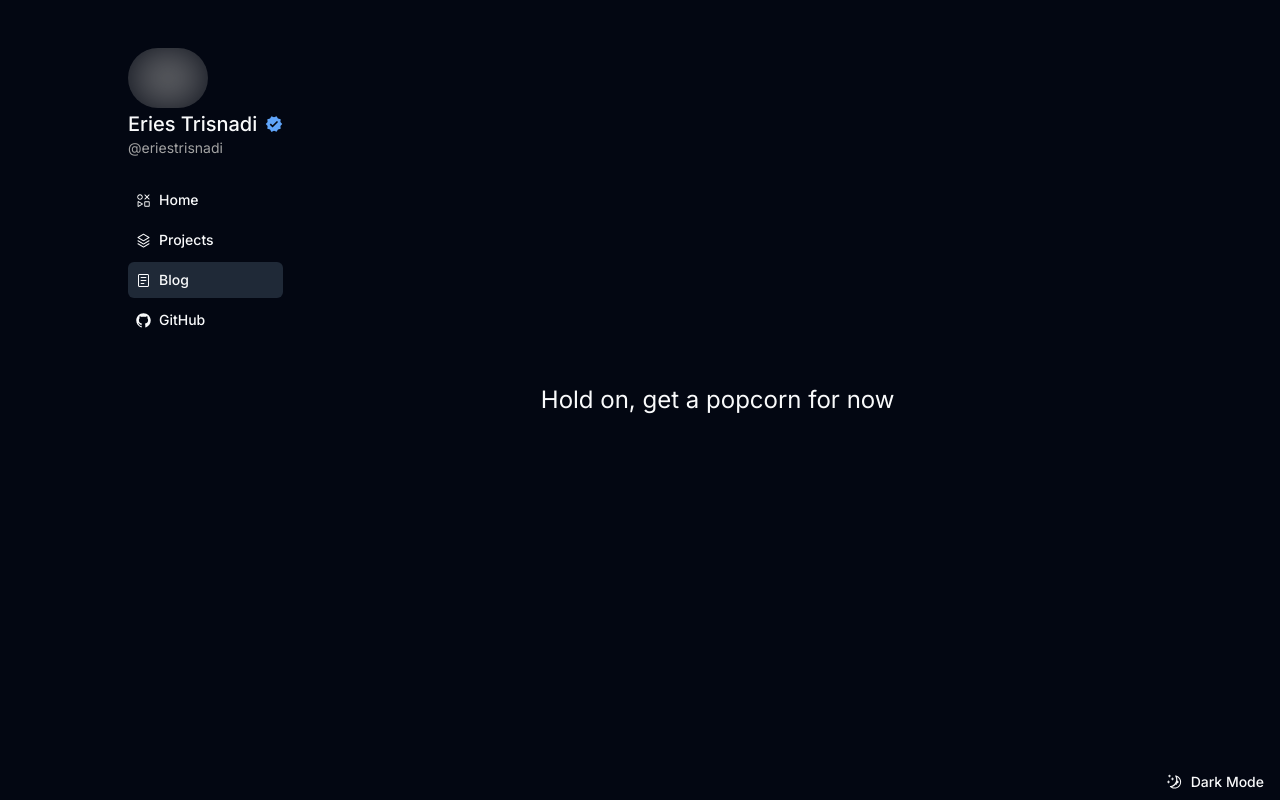
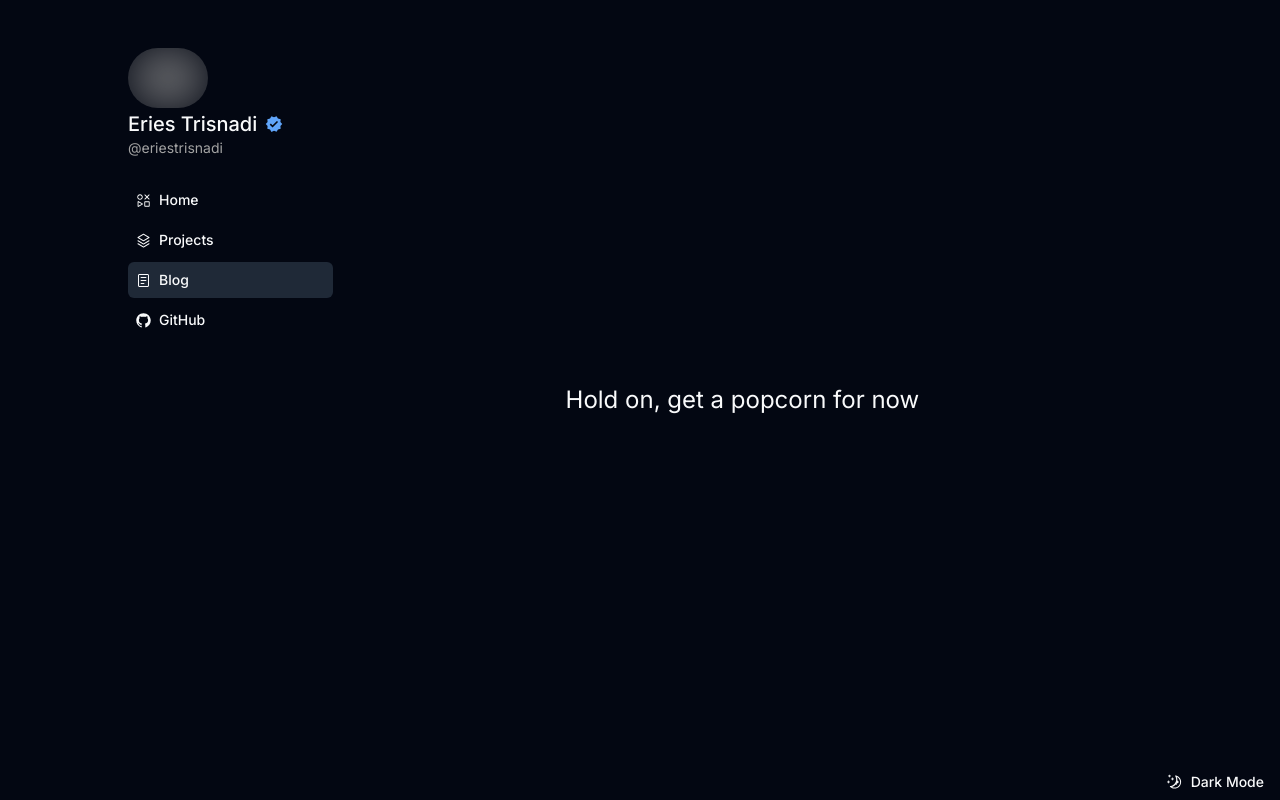
Before and after one commit to eriestrisnadi/eriestrisnadi.github.io, a Next.js app: page /blog in a window 1280 px wide. Built offline with nearby package versions, Linux system fonts and the light colour scheme; grey boxes are pictures that could not be loaded.

Commit message:
fix: layout & sidebar responsive

```diff
--- a/app/@navigation/default.tsx
+++ b/app/@navigation/default.tsx
@@ -12,7 +12,7 @@ export default function NavigationHeader() {
   return (
     <header
       className={cn(
-        "space-y-2 lg:py-4 bg-background lg:bg-transparent lg:w-auto lg:block lg:relative z-50",
+        "space-y-2 lg:py-4 bg-background lg:bg-transparent lg:w-1/5 shrink-0 lg:block lg:relative z-50",
         showMenu &&
           "fixed w-full h-full"
       )}
--- a/app/layout.tsx
+++ b/app/layout.tsx
@@ -26,7 +26,7 @@ export default function RootLayout({
       >
         <div className="relative flex min-h-screen flex-col lg:flex-row lg:py-4">
           {navigation ?? <NavigationHeader />}
-          <main className="flex-1 flex flex-col p-8">{children}</main>
+          <main className="flex-1 flex flex-col p-8 overflow-x-hidden">{children}</main>
         </div>
       </body>
     </html>
```
